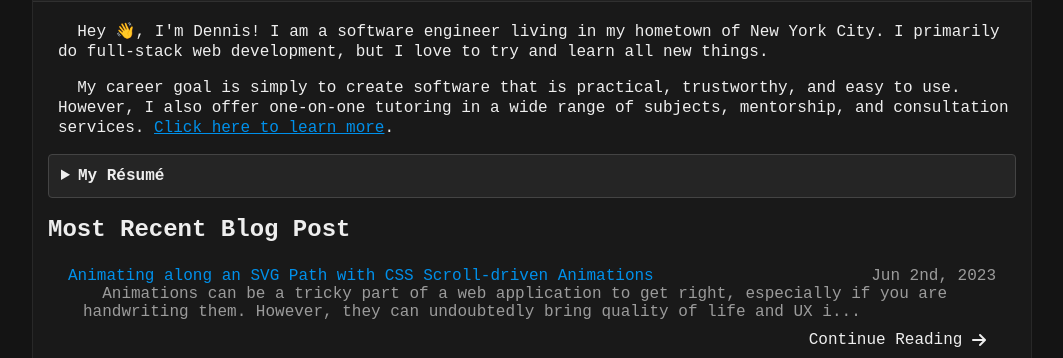
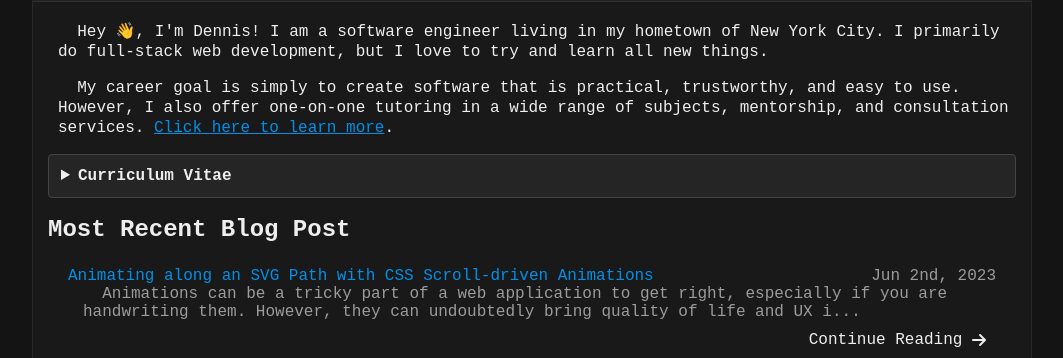
Before and after one commit to denk0403/denk0403.github.io, a Jekyll site: the page built from index.html, in a window 1280 px wide. Shown: the part 305-663 px from the top of the page, without its empty margins (108-1171 px from the left). Built offline with Jekyll 4.4.1, drawn with Linux system fonts in a browser that asks for light colours; nearby versions of some CDN libraries.

Commit message:
update résumé section to use "Curriculum Vitae" and change iframe source

```diff
--- a/index.html
+++ b/index.html
@@ -104,12 +104,12 @@
 			</p>
 		</section>
 		<section class="section resume" aria-labelledby="resume-summary">
-			<details class="details" title="Click to toggle résumé view."
+			<details class="details" title="Click to toggle CV view."
 				ontoggle="event.currentTarget.scrollIntoView({behavior: 'smooth', block: 'center'})">
-				<summary id="resume-summary" class="summary">My Résumé</summary>
+				<summary id="resume-summary" class="summary">Curriculum Vitae</summary>
 				<iframe loading="lazy" class="pdf" width="100%" allow="autoplay" referrerpolicy="no-referrer"
-					src="https://drive.google.com/file/d/1eZQ0Yn73pKYJGyXcpFIU6mLdBr8P9PSI/preview"
-					title="My Résumé"></iframe>
+					src="https://drive.google.com/file/d/1uEMetnaAFjUtxTqzmcGwo3M8OBa3x_oc/preview"
+					title="Curriculum Vitae"></iframe>
 			</details>
 		</section>
 		<section class="section recent-post">
```
